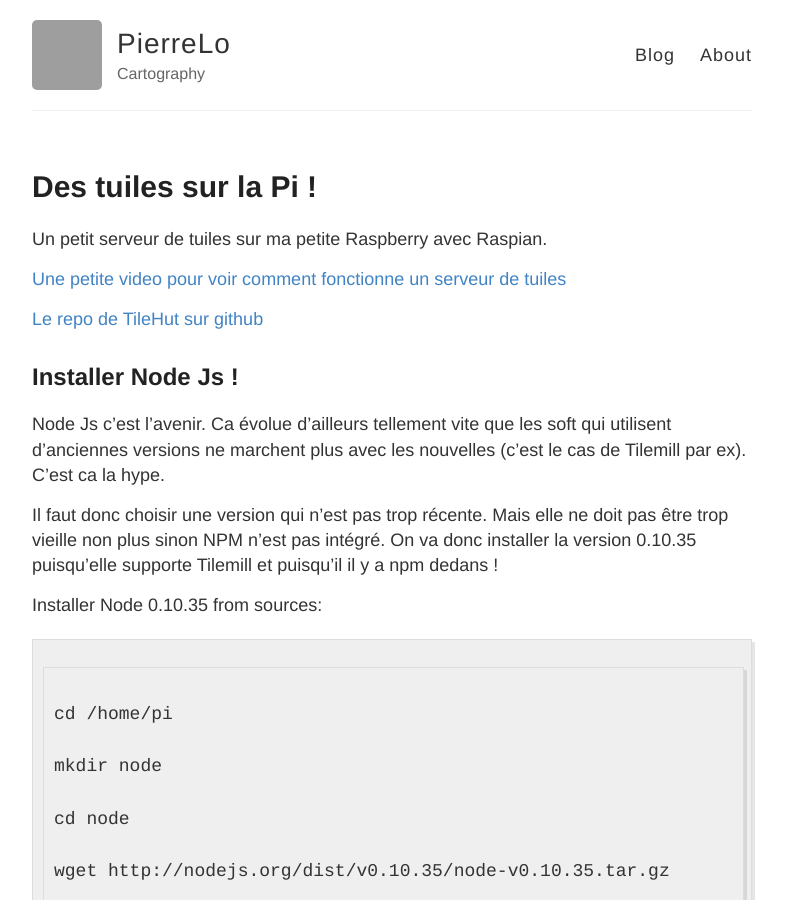
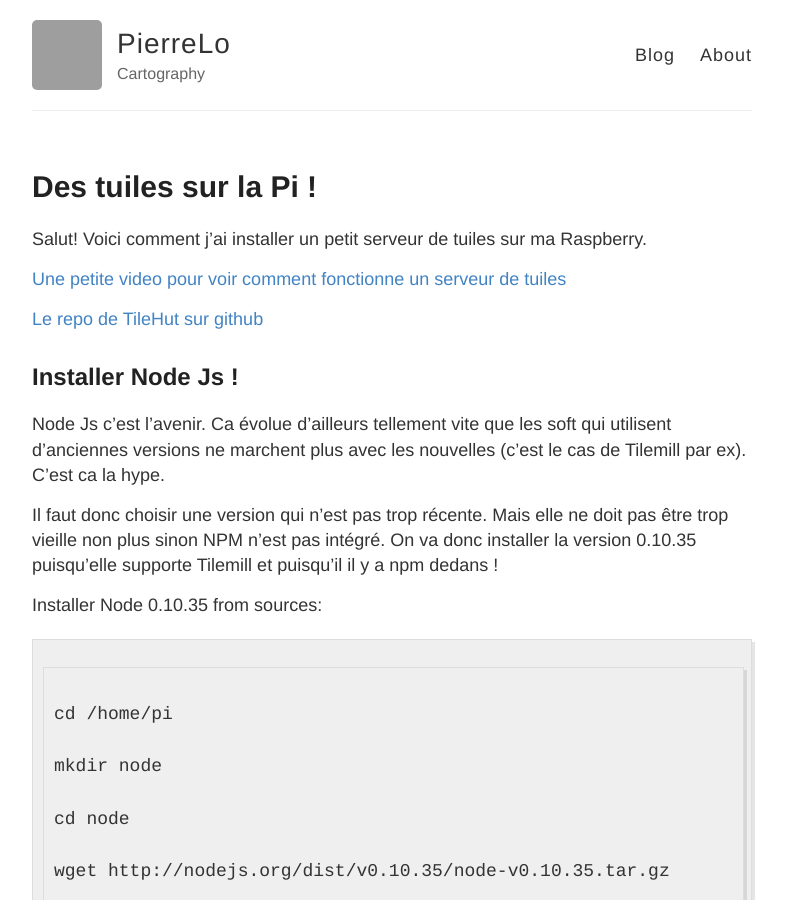
Before and after one commit to pierrelorioux/pierrelorioux.github.io, a Jekyll site: the page built from _posts/2015-5-27-rasp.md, in a window 1280 px wide and 900 px high. Shown: the whole window, without its empty margins (248-1034 px from the left). Built offline with Jekyll 4.4.1, drawn with Linux system fonts in a browser that asks for light colours; Markdown is read by kramdown in place of the engine named in the settings; grey boxes are pictures that could not be loaded.

Commit message:
chat commit

```diff
--- a/_posts/2015-5-27-rasp.md
+++ b/_posts/2015-5-27-rasp.md
@@ -3,7 +3,7 @@ layout: post
 title: Des tuiles sur la Pi !
 ---
 
-Un petit serveur de tuiles sur ma petite Raspberry avec Raspian.
+Salut! Voici comment j'ai installer un petit serveur de tuiles sur ma Raspberry.
 
 [Une petite video pour voir comment fonctionne un serveur de tuiles](https://www.youtube.com/watch?v=CwAQSKsSQhI)
 
```
